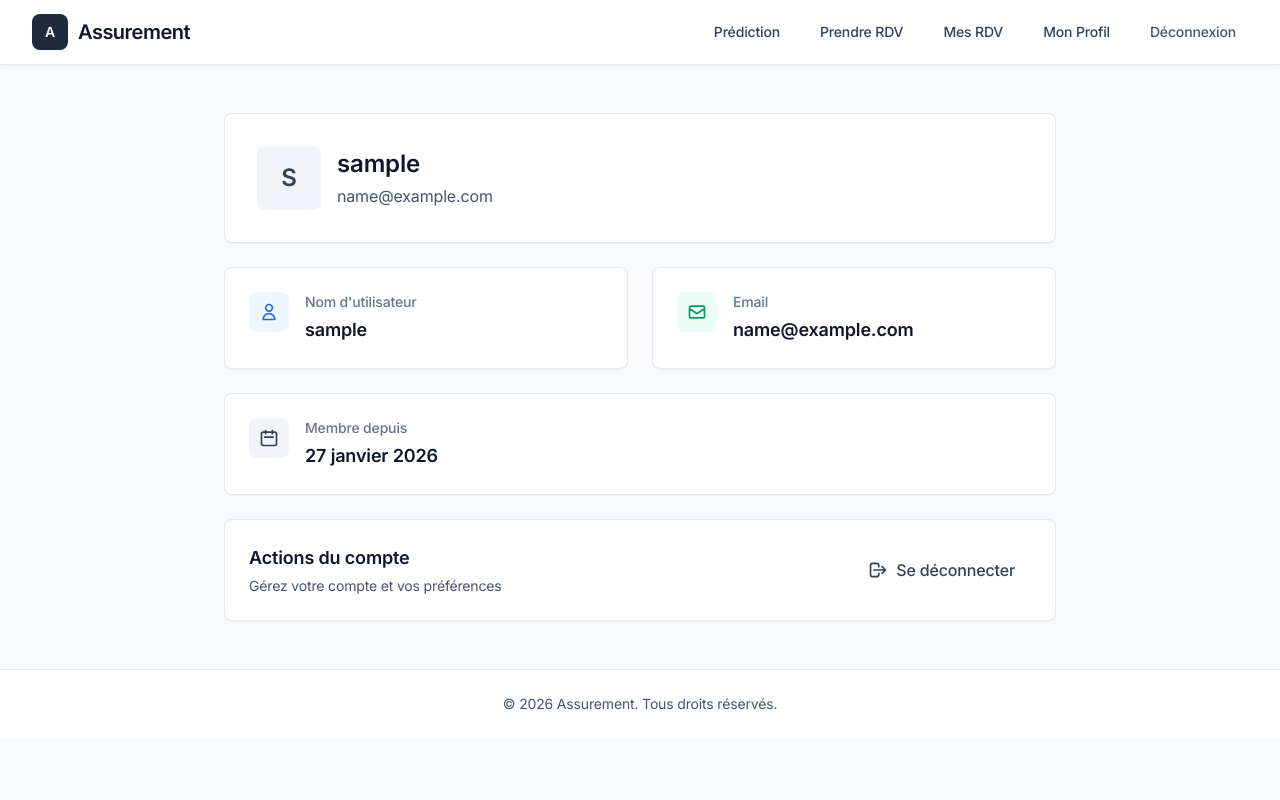
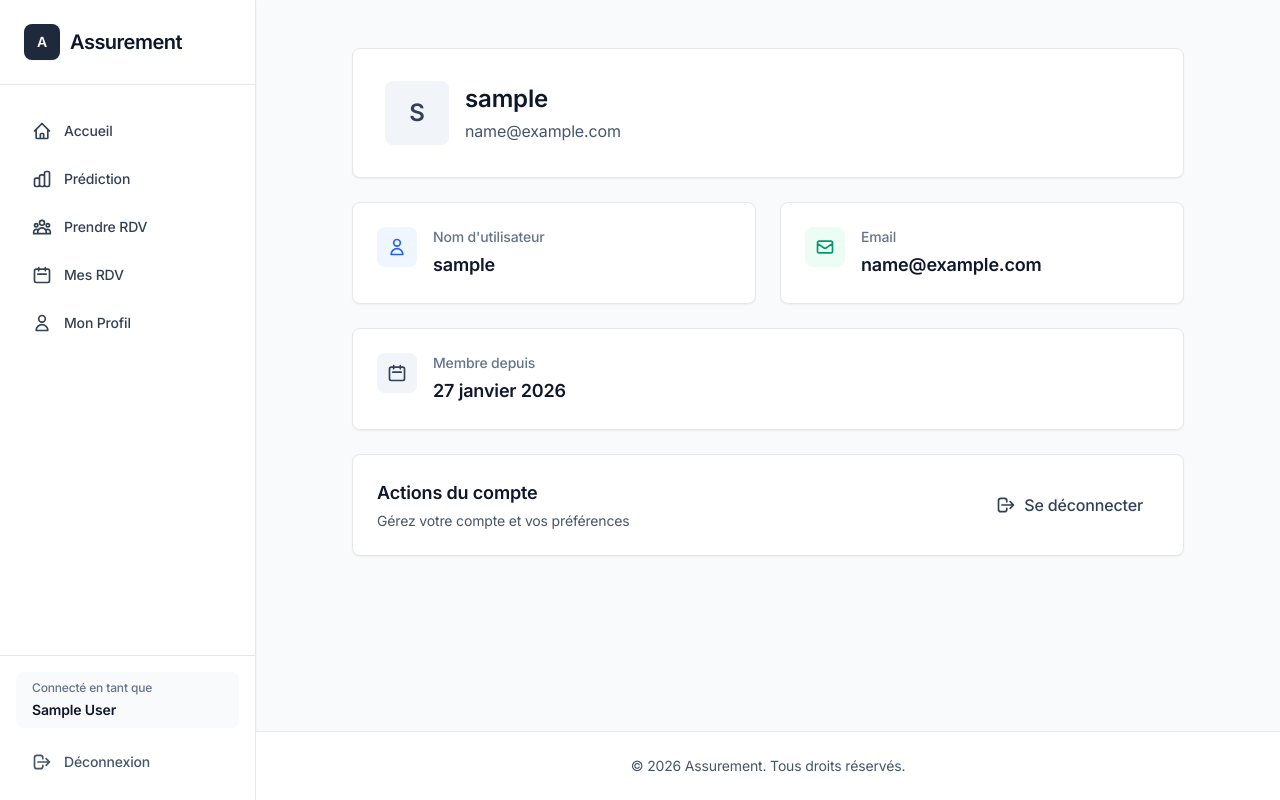
Before and after one commit to VibeDylan/assurment, a Django app: page /profile/ in a window 1280 px wide. Run offline with Django 5.2, Linux system fonts and the light colour scheme; the visitor is signed in with stand-in values (Sample User, id 1); some libraries are stand-ins or nearby versions.

Commit message:
move navbar to vertical left navbar

```diff
--- a/templates/base.html
+++ b/templates/base.html
@@ -16,12 +16,10 @@
     </style>
     {% block extra_css %}{% endblock %}
 </head>
-<body class="min-h-screen bg-gray-50">
-    <!-- Navigation -->
-    <nav class="bg-white border-b border-gray-200 shadow-sm">
-        <div class="max-w-7xl mx-auto px-4 sm:px-6 lg:px-8">
-            <div class="flex justify-between items-center h-16">
-                <div class="flex items-center">
+<body class="min-h-screen bg-gray-50 flex">
+    <!-- Sidebar Navigation -->
+    <nav class="w-64 bg-white border-r border-gray-200 shadow-sm flex flex-col min-h-screen">
+        <div class="p-6 border-b border-gray-200">
             <a href="{% url 'insurance_web:home' %}" class="flex items-center space-x-2.5 hover:opacity-80 transition-opacity">
                 <div class="w-9 h-9 bg-slate-800 rounded-lg flex items-center justify-center shadow-sm">
                     <span class="text-white font-semibold text-sm">A</span>
@@ -29,55 +27,109 @@
                 <span class="text-xl font-semibold text-slate-900 tracking-tight">Assurement</span>
             </a>
         </div>
-                <div class="flex items-center space-x-4">
+
+        <div class="flex-1 py-6 px-4">
             {% if user.is_authenticated %}
-                        {% if user.profile.is_conseiller %}
-                            <a href="{% url 'insurance_web:conseiller_dashboard' %}" class="text-slate-700 hover:text-slate-900 px-3 py-2 text-sm font-medium transition-colors">
-                                Espace Conseiller
+                <div class="space-y-1">
+                    <a href="{% url 'insurance_web:home' %}" class="flex items-center px-4 py-3 text-sm font-medium text-slate-700 hover:bg-gray-50 hover:text-slate-900 rounded-lg transition-colors">
+                        <svg class="w-5 h-5 mr-3" fill="none" stroke="currentColor" viewBox="0 0 24 24">
+                            <path stroke-linecap="round" stroke-linejoin="round" stroke-width="2" d="M3 12l2-2m0 0l7-7 7 7M5 10v10a1 1 0 001 1h3m10-11l2 2m-2-2v10a1 1 0 01-1 1h-3m-6 0a1 1 0 001-1v-4a1 1 0 011-1h2a1 1 0 011 1v4a1 1 0 001 1m-6 0h6"></path>
+                        </svg>
+                        Accueil
                     </a>
-                        {% endif %}
-                        <a href="{% url 'insurance_web:predict' %}" class="text-slate-700 hover:text-slate-900 px-3 py-2 text-sm font-medium transition-colors">
+
+                    <a href="{% url 'insurance_web:predict' %}" class="flex items-center px-4 py-3 text-sm font-medium text-slate-700 hover:bg-gray-50 hover:text-slate-900 rounded-lg transition-colors">
+                        <svg class="w-5 h-5 mr-3" fill="none" stroke="currentColor" viewBox="0 0 24 24">
+                            <path stroke-linecap="round" stroke-linejoin="round" stroke-width="2" d="M9 19v-6a2 2 0 00-2-2H5a2 2 0 00-2 2v6a2 2 0 002 2h2a2 2 0 002-2zm0 0V9a2 2 0 012-2h2a2 2 0 012 2v10m-6 0a2 2 0 002 2h2a2 2 0 002-2m0 0V5a2 2 0 012-2h2a2 2 0 012 2v14a2 2 0 01-2 2h-2a2 2 0 01-2-2z"></path>
+                        </svg>
                         Prédiction
                     </a>
-                        <a href="{% url 'insurance_web:conseillers_list' %}" class="text-slate-700 hover:text-slate-900 px-3 py-2 text-sm font-medium transition-colors">
+
+                    <a href="{% url 'insurance_web:conseillers_list' %}" class="flex items-center px-4 py-3 text-sm font-medium text-slate-700 hover:bg-gray-50 hover:text-slate-900 rounded-lg transition-colors">
+                        <svg class="w-5 h-5 mr-3" fill="none" stroke="currentColor" viewBox="0 0 24 24">
+                            <path stroke-linecap="round" stroke-linejoin="round" stroke-width="2" d="M17 20h5v-2a3 3 0 00-5.356-1.857M17 20H7m10 0v-2c0-.656-.126-1.283-.356-1.857M7 20H2v-2a3 3 0 015.356-1.857M7 20v-2c0-.656.126-1.283.356-1.857m0 0a5.002 5.002 0 019.288 0M15 7a3 3 0 11-6 0 3 3 0 016 0zm6 3a2 2 0 11-4 0 2 2 0 014 0zM7 10a2 2 0 11-4 0 2 2 0 014 0z"></path>
+                        </svg>
                         Prendre RDV
                     </a>
-                        <a href="{% url 'insurance_web:my_appointments' %}" class="text-slate-700 hover:text-slate-900 px-3 py-2 text-sm font-medium transition-colors">
+
+                    <a href="{% url 'insurance_web:my_appointments' %}" class="flex items-center px-4 py-3 text-sm font-medium text-slate-700 hover:bg-gray-50 hover:text-slate-900 rounded-lg transition-colors">
+                        <svg class="w-5 h-5 mr-3" fill="none" stroke="currentColor" viewBox="0 0 24 24">
+                            <path stroke-linecap="round" stroke-linejoin="round" stroke-width="2" d="M8 7V3m8 4V3m-9 8h10M5 21h14a2 2 0 002-2V7a2 2 0 00-2-2H5a2 2 0 00-2 2v12a2 2 0 002 2z"></path>
+                        </svg>
                         Mes RDV
                     </a>
-                        <a href="{% url 'insurance_web:profile' %}" class="text-slate-700 hover:text-slate-900 px-3 py-2 text-sm font-medium transition-colors">
+
+                    {% if user.profile.is_conseiller %}
+                        <div class="pt-4 mt-4 border-t border-gray-200">
+                            <p class="px-4 py-2 text-xs font-semibold text-slate-500 uppercase tracking-wider">Espace Conseiller</p>
+                            <a href="{% url 'insurance_web:conseiller_dashboard' %}" class="flex items-center px-4 py-3 text-sm font-medium text-slate-700 hover:bg-gray-50 hover:text-slate-900 rounded-lg transition-colors">
+                                <svg class="w-5 h-5 mr-3" fill="none" stroke="currentColor" viewBox="0 0 24 24">
+                                    <path stroke-linecap="round" stroke-linejoin="round" stroke-width="2" d="M9 19v-6a2 2 0 00-2-2H5a2 2 0 00-2 2v6a2 2 0 002 2h2a2 2 0 002-2zm0 0V9a2 2 0 012-2h2a2 2 0 012 2v10m-6 0a2 2 0 002 2h2a2 2 0 002-2m0 0V5a2 2 0 012-2h2a2 2 0 012 2v14a2 2 0 01-2 2h-2a2 2 0 01-2-2z"></path>
+                                </svg>
+                                Tableau de bord
+                            </a>
+                        </div>
+                    {% endif %}
+
+                    <a href="{% url 'insurance_web:profile' %}" class="flex items-center px-4 py-3 text-sm font-medium text-slate-700 hover:bg-gray-50 hover:text-slate-900 rounded-lg transition-colors">
+                        <svg class="w-5 h-5 mr-3" fill="none" stroke="currentColor" viewBox="0 0 24 24">
+                            <path stroke-linecap="round" stroke-linejoin="round" stroke-width="2" d="M16 7a4 4 0 11-8 0 4 4 0 018 0zM12 14a7 7 0 00-7 7h14a7 7 0 00-7-7z"></path>
+                        </svg>
                         Mon Profil
                     </a>
-                        <form method="post" action="{% url 'insurance_web:logout' %}" class="inline">
+                </div>
+            {% else %}
+                <div class="space-y-1">
+                    <a href="{% url 'insurance_web:home' %}" class="flex items-center px-4 py-3 text-sm font-medium text-slate-700 hover:bg-gray-50 hover:text-slate-900 rounded-lg transition-colors">
+                        <svg class="w-5 h-5 mr-3" fill="none" stroke="currentColor" viewBox="0 0 24 24">
+                            <path stroke-linecap="round" stroke-linejoin="round" stroke-width="2" d="M3 12l2-2m0 0l7-7 7 7M5 10v10a1 1 0 001 1h3m10-11l2 2m-2-2v10a1 1 0 01-1 1h-3m-6 0a1 1 0 001-1v-4a1 1 0 011-1h2a1 1 0 011 1v4a1 1 0 001 1m-6 0h6"></path>
+                        </svg>
+                        Accueil
+                    </a>
+                </div>
+            {% endif %}
+        </div>
+
+        <div class="p-4 border-t border-gray-200">
+            {% if user.is_authenticated %}
+                <div class="mb-3 px-4 py-2 bg-gray-50 rounded-lg">
+                    <p class="text-xs font-medium text-slate-500 mb-1">Connecté en tant que</p>
+                    <p class="text-sm font-semibold text-slate-900">{{ user.get_full_name|default:user.username }}</p>
+                </div>
+                <form method="post" action="{% url 'insurance_web:logout' %}">
                     {% csrf_token %}
-                            <button type="submit" class="text-slate-600 hover:text-slate-900 px-3 py-2 text-sm font-medium transition-colors">
+                    <button type="submit" class="w-full flex items-center px-4 py-3 text-sm font-medium text-slate-600 hover:bg-gray-50 hover:text-slate-900 rounded-lg transition-colors">
+                        <svg class="w-5 h-5 mr-3" fill="none" stroke="currentColor" viewBox="0 0 24 24">
+                            <path stroke-linecap="round" stroke-linejoin="round" stroke-width="2" d="M17 16l4-4m0 0l-4-4m4 4H7m6 4v1a3 3 0 01-3 3H6a3 3 0 01-3-3V7a3 3 0 013-3h4a3 3 0 013 3v1"></path>
+                        </svg>
                         Déconnexion
                     </button>
                 </form>
             {% else %}
-                        <a href="{% url 'insurance_web:login' %}" class="text-slate-700 hover:text-slate-900 px-3 py-2 text-sm font-medium transition-colors">
+                <div class="space-y-2">
+                    <a href="{% url 'insurance_web:login' %}" class="block w-full px-4 py-3 text-sm font-medium text-center text-slate-700 hover:bg-gray-50 rounded-lg transition-colors">
                         Connexion
                     </a>
-                        <a href="{% url 'insurance_web:signup' %}" class="bg-slate-900 hover:bg-slate-800 text-white px-4 py-2 rounded-md text-sm font-medium transition-colors shadow-sm">
+                    <a href="{% url 'insurance_web:signup' %}" class="block w-full px-4 py-3 text-sm font-medium text-center bg-slate-900 hover:bg-slate-800 text-white rounded-lg transition-colors shadow-sm">
                         Inscription
                     </a>
+                </div>
             {% endif %}
-                </div>
-            </div>
         </div>
     </nav>
 
-    <main>
+    <!-- Main Content -->
+    <div class="flex-1 flex flex-col min-h-screen">
+        <main class="flex-1">
             {% block content %}{% endblock %}
         </main>
 
-    <footer class="bg-white border-t border-gray-200 mt-auto">
-        <div class="max-w-7xl mx-auto py-6 px-4 sm:px-6 lg:px-8">
+        <footer class="bg-white border-t border-gray-200 py-6 px-4 sm:px-6 lg:px-8">
             <p class="text-center text-sm text-slate-600">
                 © 2026 Assurement. Tous droits réservés.
             </p>
+        </footer>
     </div>
-    </footer>
 
     {% block extra_js %}{% endblock %}
 </body>
```
Lines whose indentation alone changed are shown as unchanged.
